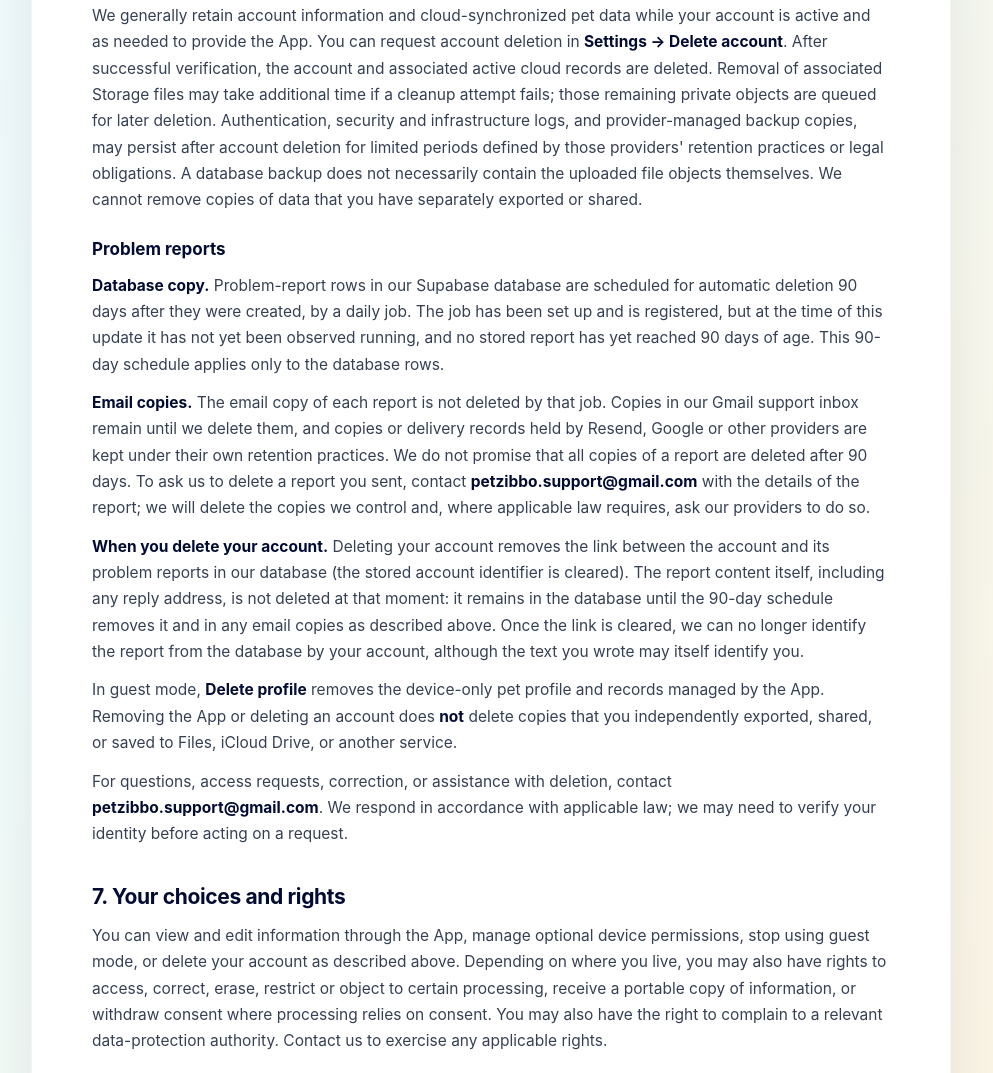
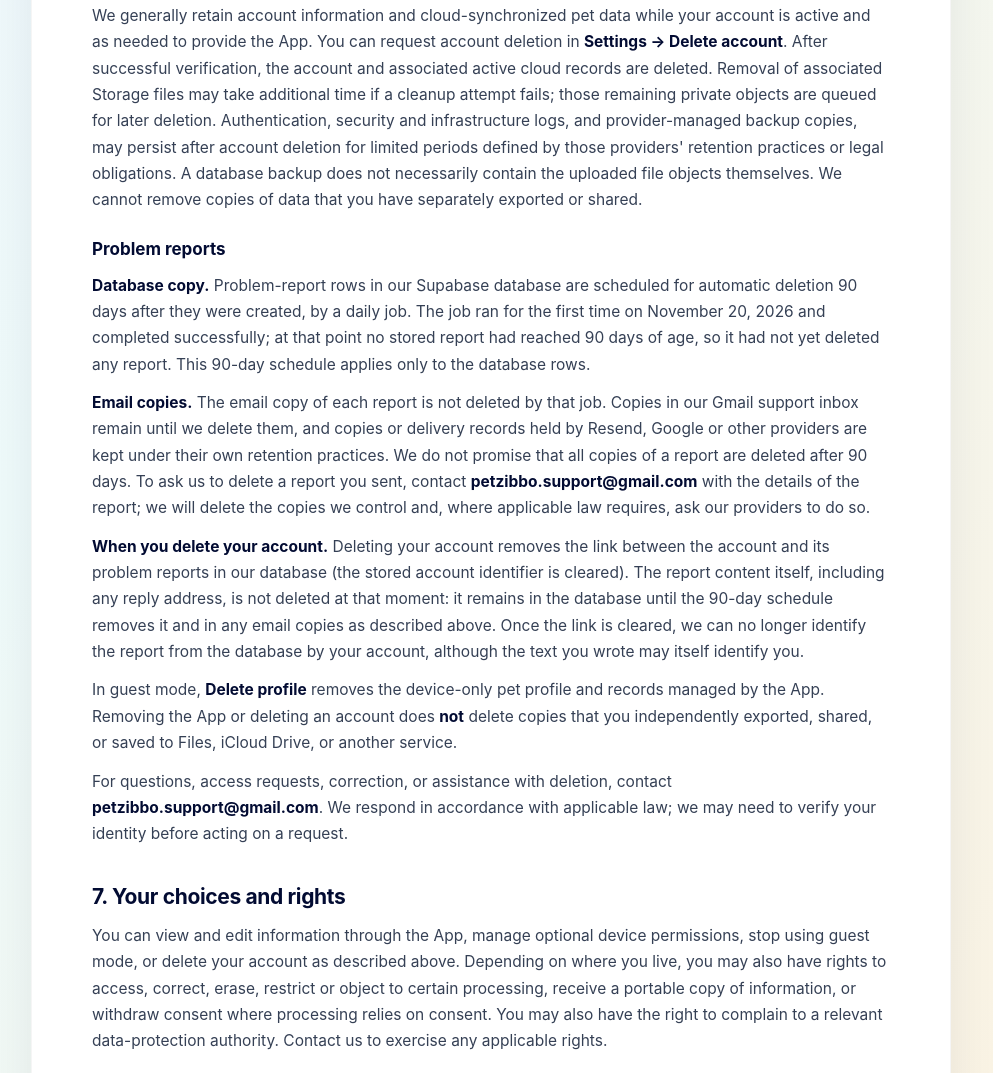
Before and after one commit to marinaverbik-code/petzibbo-legal, a plain HTML site: page privacy.html in a window 1280 px wide. Shown: the part 2786-3859 px from the top of the page, without its empty margins (149-1142 px from the left). Drawn offline with Linux system fonts and the light colour scheme.

Commit message:
Privacy: state that the report-retention job has run (first successful run November 20, 2026; nothing old enough to delete yet)
Co-Authored-By: Claude Sonnet 5.5 <noreply@anthropic.com>

```diff
--- a/privacy.html
+++ b/privacy.html
@@ -31,7 +31,7 @@
 <h2>6. Retention and deletion</h2>
 <p>We generally retain account information and cloud-synchronized pet data while your account is active and as needed to provide the App. You can request account deletion in <strong>Settings → Delete account</strong>. After successful verification, the account and associated active cloud records are deleted. Removal of associated Storage files may take additional time if a cleanup attempt fails; those remaining private objects are queued for later deletion. Authentication, security and infrastructure logs, and provider-managed backup copies, may persist after account deletion for limited periods defined by those providers' retention practices or legal obligations. A database backup does not necessarily contain the uploaded file objects themselves. We cannot remove copies of data that you have separately exported or shared.</p>
 <h3>Problem reports</h3>
-<p><strong>Database copy.</strong> Problem-report rows in our Supabase database are scheduled for automatic deletion 90 days after they were created, by a daily job. The job has been set up and is registered, but at the time of this update it has not yet been observed running, and no stored report has yet reached 90 days of age. This 90-day schedule applies only to the database rows.</p>
+<p><strong>Database copy.</strong> Problem-report rows in our Supabase database are scheduled for automatic deletion 90 days after they were created, by a daily job. The job ran for the first time on November 20, 2026 and completed successfully; at that point no stored report had reached 90 days of age, so it had not yet deleted any report. This 90-day schedule applies only to the database rows.</p>
 <p><strong>Email copies.</strong> The email copy of each report is not deleted by that job. Copies in our Gmail support inbox remain until we delete them, and copies or delivery records held by Resend, Google or other providers are kept under their own retention practices. We do not promise that all copies of a report are deleted after 90 days. To ask us to delete a report you sent, contact <strong>petzibbo.support@gmail.com</strong> with the details of the report; we will delete the copies we control and, where applicable law requires, ask our providers to do so.</p>
 <p><strong>When you delete your account.</strong> Deleting your account removes the link between the account and its problem reports in our database (the stored account identifier is cleared). The report content itself, including any reply address, is not deleted at that moment: it remains in the database until the 90-day schedule removes it and in any email copies as described above. Once the link is cleared, we can no longer identify the report from the database by your account, although the text you wrote may itself identify you.</p>
 <p>In guest mode, <strong>Delete profile</strong> removes the device-only pet profile and records managed by the App. Removing the App or deleting an account does <strong>not</strong> delete copies that you independently exported, shared, or saved to Files, iCloud Drive, or another service.</p>
```
